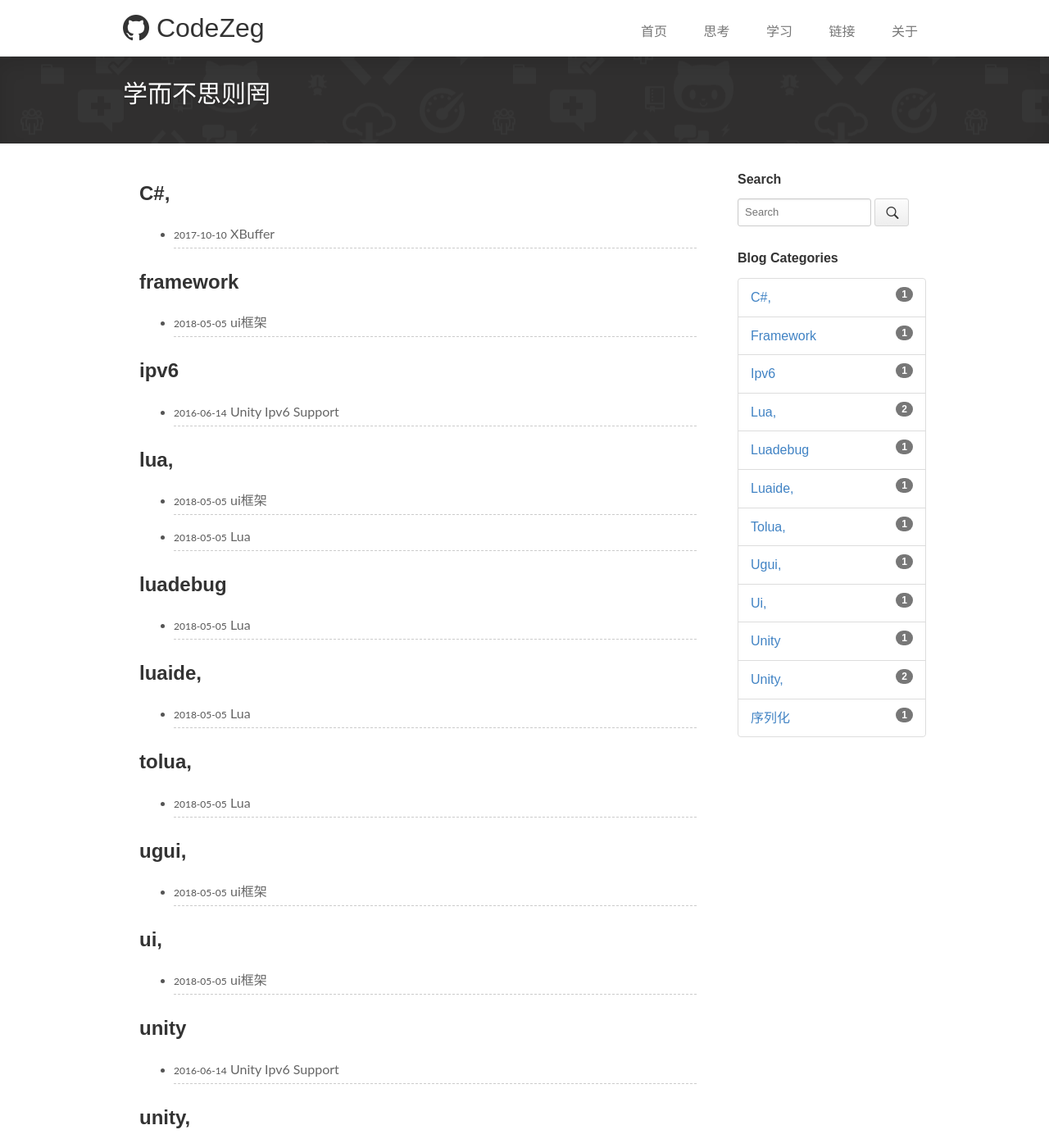
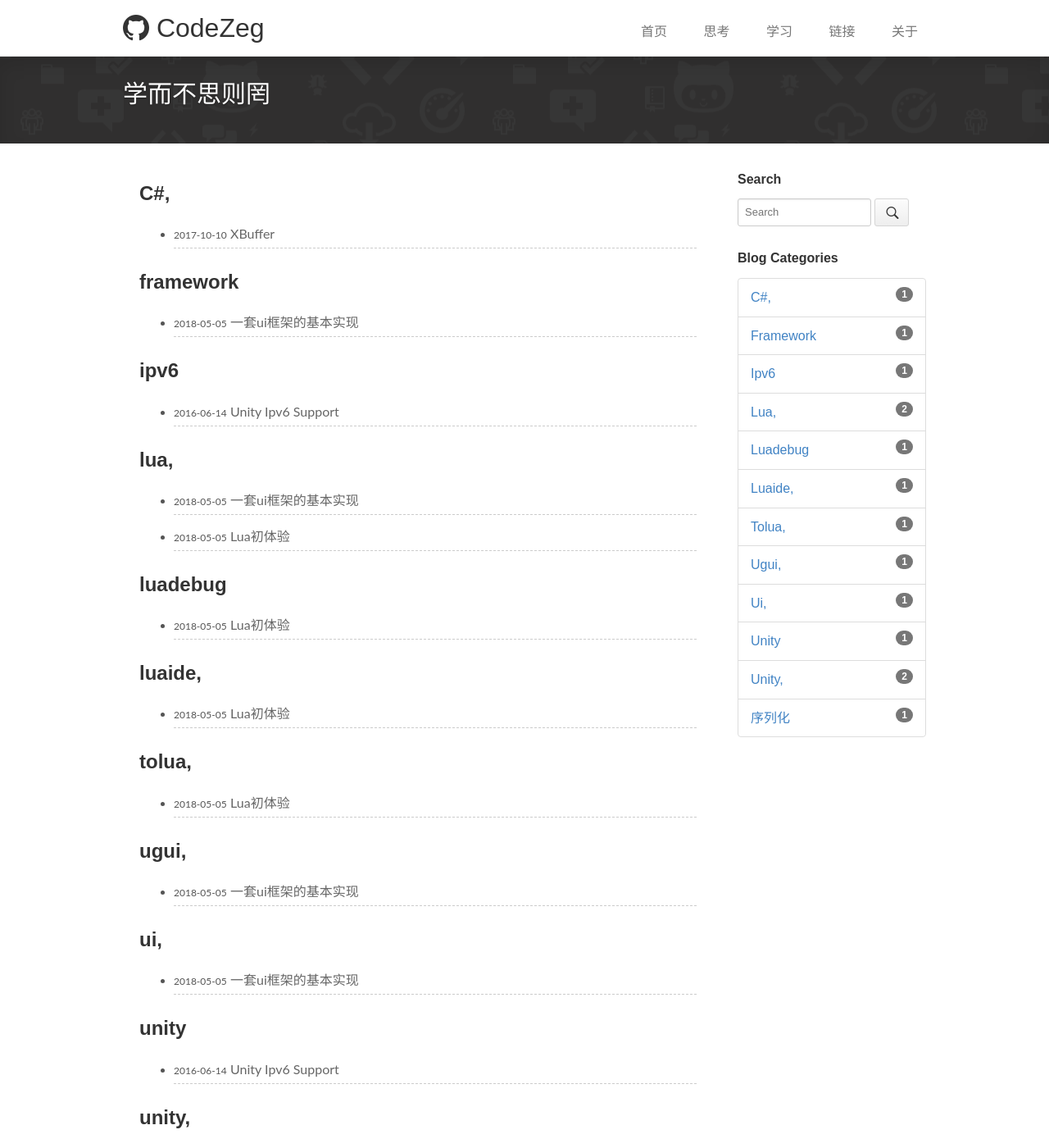
Before and after one commit to CodeZeg/codezeg.github.io, a Jekyll site: the page built from pages/categories.md, in a window 1280 px wide and 1400 px high. Shown: the whole window at 82% size. Built offline with Jekyll 4.4.1, drawn with Linux system fonts in a browser that asks for light colours; comment, search, counter and statistics services are not loaded; some of the changed text lies outside the part shown.

Commit message:
标题改改

```diff
--- a/_posts/2018-05-05-lua.md
+++ b/_posts/2018-05-05-lua.md
@@ -1,6 +1,6 @@
 ---
 layout: post
-title: Lua
+title: Lua初体验
 description: Lua初体验和踩坑记录
 categories: unity, lua, tolua, unity, luaide, luadebug
 ---
--- a/_posts/2018-05-05-ui.md
+++ b/_posts/2018-05-05-ui.md
@@ -1,6 +1,6 @@
 ---
 layout: post
-title: ui框架
+title: 一套ui框架的基本实现
 description: 一套ui框架的基本实现
 categories: unity, ugui, ui, lua, framework
 ---
```
